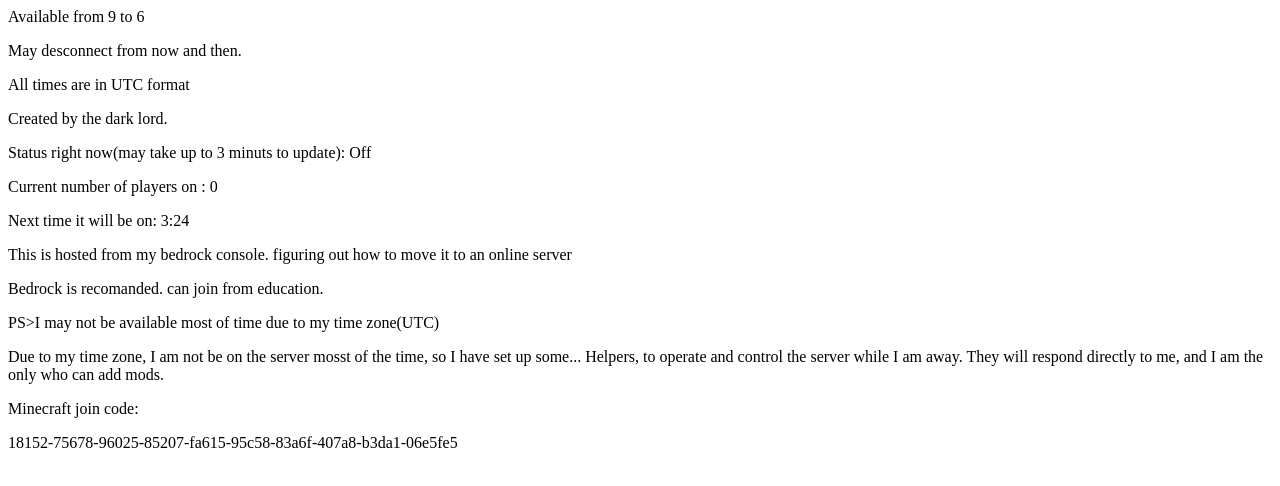
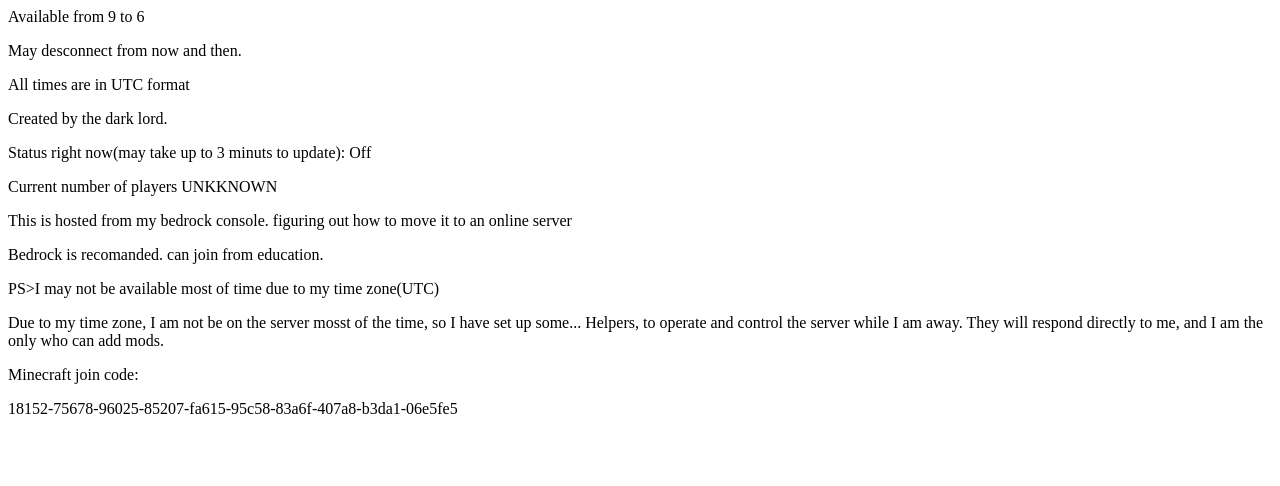
Before and after one commit to The-Dark-Lords/The-HeartLess-Horizon, a plain HTML site: page hfahfafatungfanfahr5952525fahfla.html in a window 1280 px wide. Drawn offline with Linux system fonts and the light colour scheme.

Commit message:
Update hfahfafatungfanfahr5952525fahfla.html

```diff
--- a/hfahfafatungfanfahr5952525fahfla.html
+++ b/hfahfafatungfanfahr5952525fahfla.html
@@ -5,8 +5,7 @@
         <p>All times are in UTC format</p>
         <P>Created by the dark lord.</P>
         <P>Status right now(may take up to 3 minuts to update): Off</P>
-        <p>Current number of players on : 0 </p>
-        <p>Next time it will be on: 3:24</p>
+        <p>Current number of players UNKKNOWN</p>
         <p>This is hosted from my bedrock console. figuring out how to move it to an online server</p>
         <p>Bedrock is recomanded. can join from education.</p>
         <p>PS>I may not be available most of time due to my time zone(UTC)</p>
```
